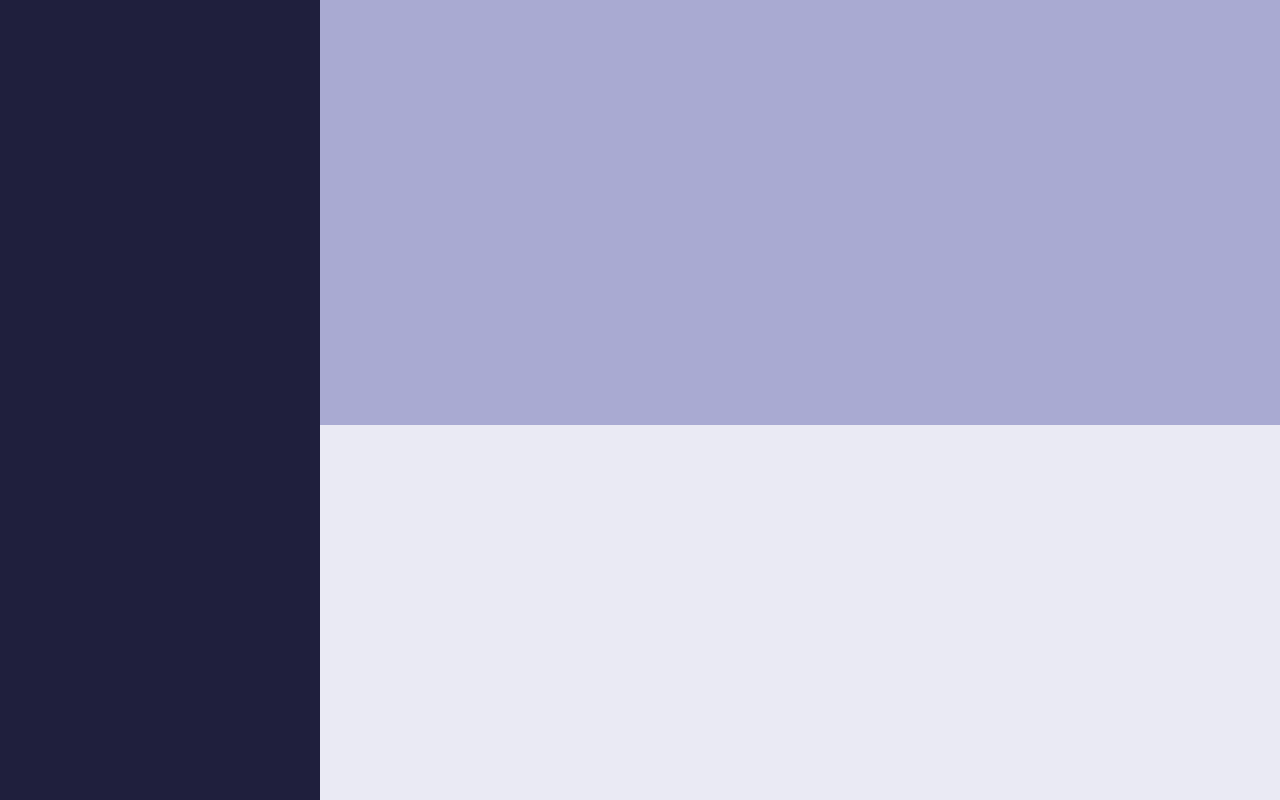
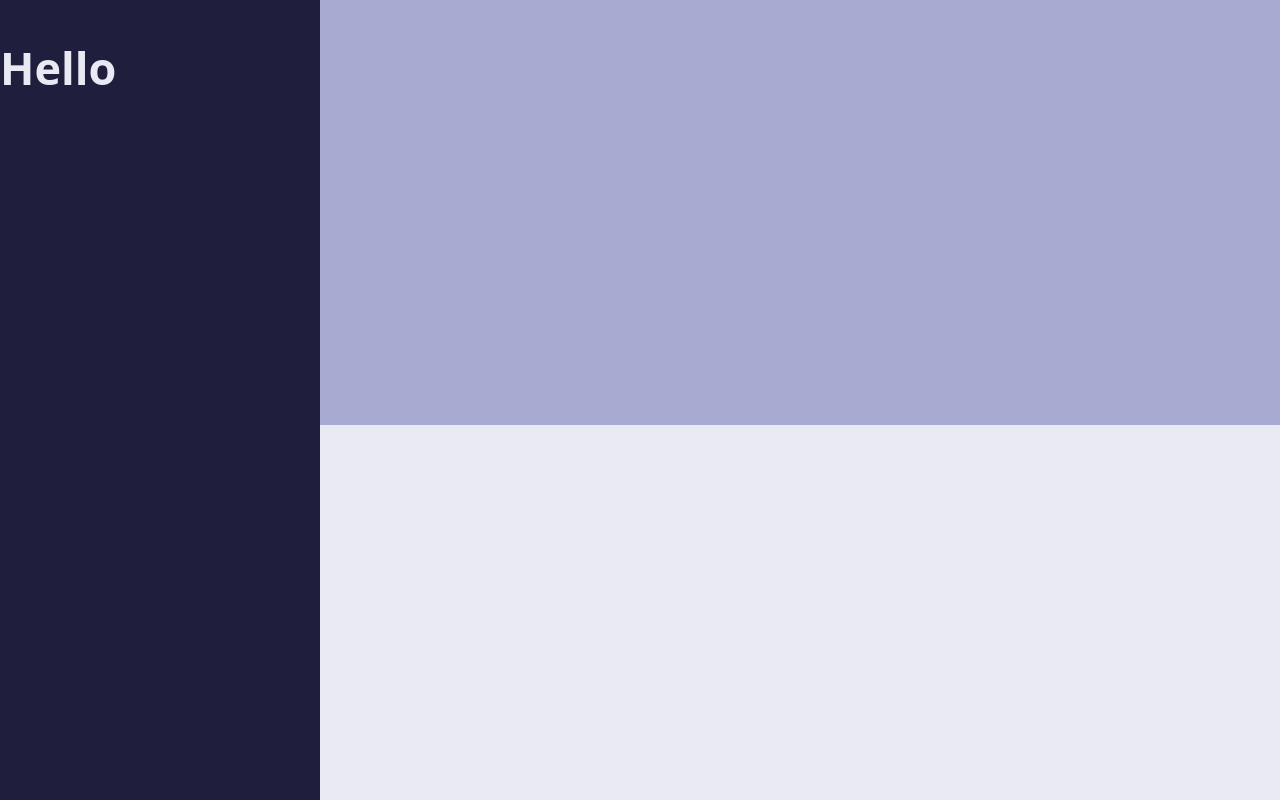
Before and after one commit to Elise-Jones/ideabox, a plain HTML site: page index.html in a window 1280 px wide. Drawn offline with Linux system fonts and the light colour scheme.

Commit message:
Complete three primary boxes.

```diff
--- a/index.html
+++ b/index.html
@@ -2,12 +2,14 @@
 <!DOCTYPE html>
 <html>
     <head>
+        <meta charset = "utf-8">
         <link rel="stylesheet" href="./styles.css">
         <link href="https://fonts.googleapis.com/css2?family=Roboto&display=swap" rel="stylesheet">
-      </head>
+    </head>
 
     <body class="container">
         <section class="parent1">
+        <h1>Hello</h1>
 
         </section>
         <section class="parent2">
--- a/styles.css
+++ b/styles.css
@@ -3,7 +3,6 @@
 }
 
 .parent1 {
-    display: flex;
     background-color: #1F1f3D;
     flex-direction: column;
     align-items: stretch;
@@ -14,7 +13,12 @@
     right: 0px;
     margin: 0px;
     position: fixed;
+    font-size: 30px;
+    font-family: 'Open Sans', bold;
+    color: #e9e9f3;
 }
+
+
 
 .parent2 {
     background-color: #a9aad2;
@@ -30,7 +34,6 @@
 
 .parent3 {
     background-color: #eaeaf4;
-    display: flex;
     width: 2000px;
     height: 535px;
     align-content: flex-end;
```
